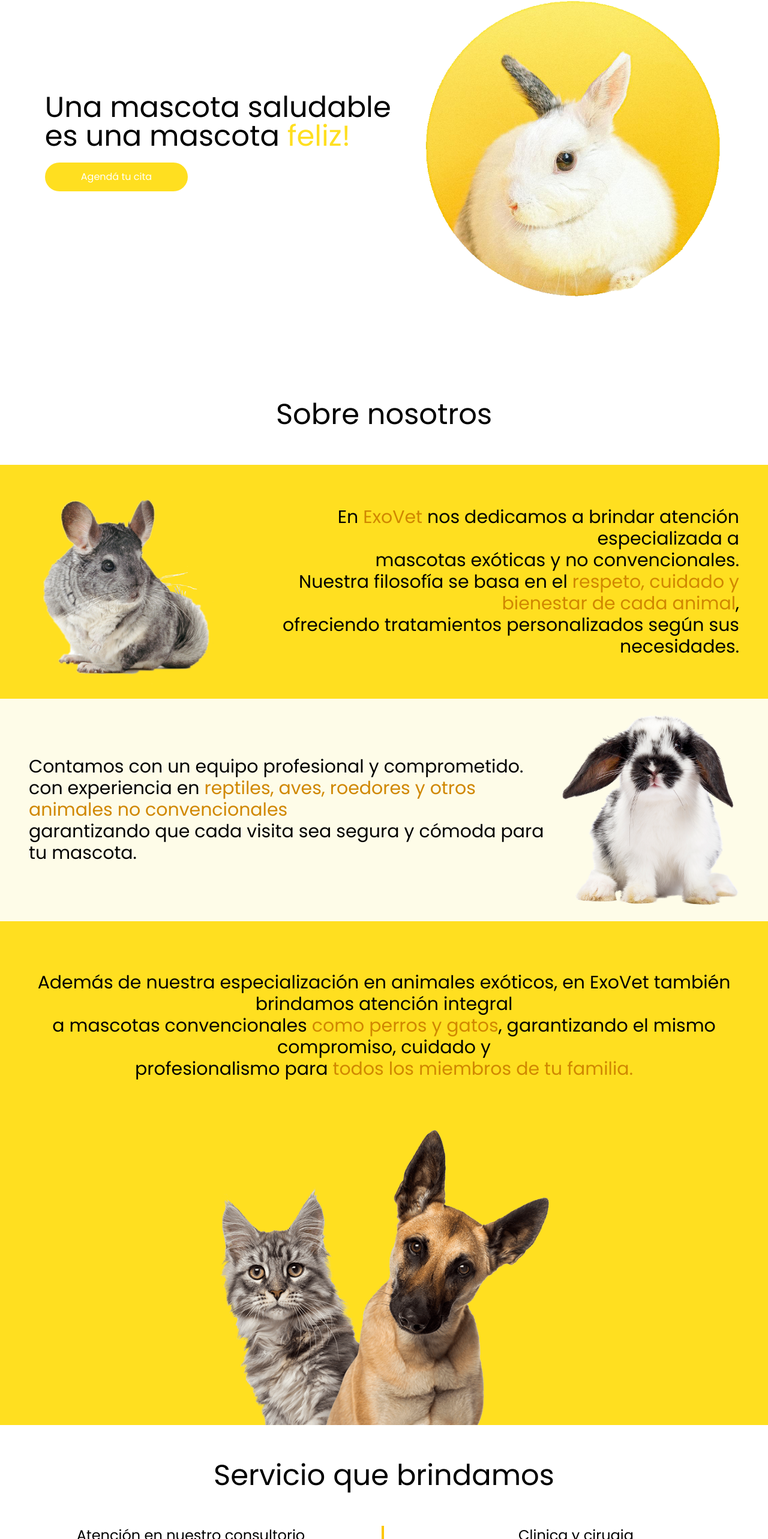
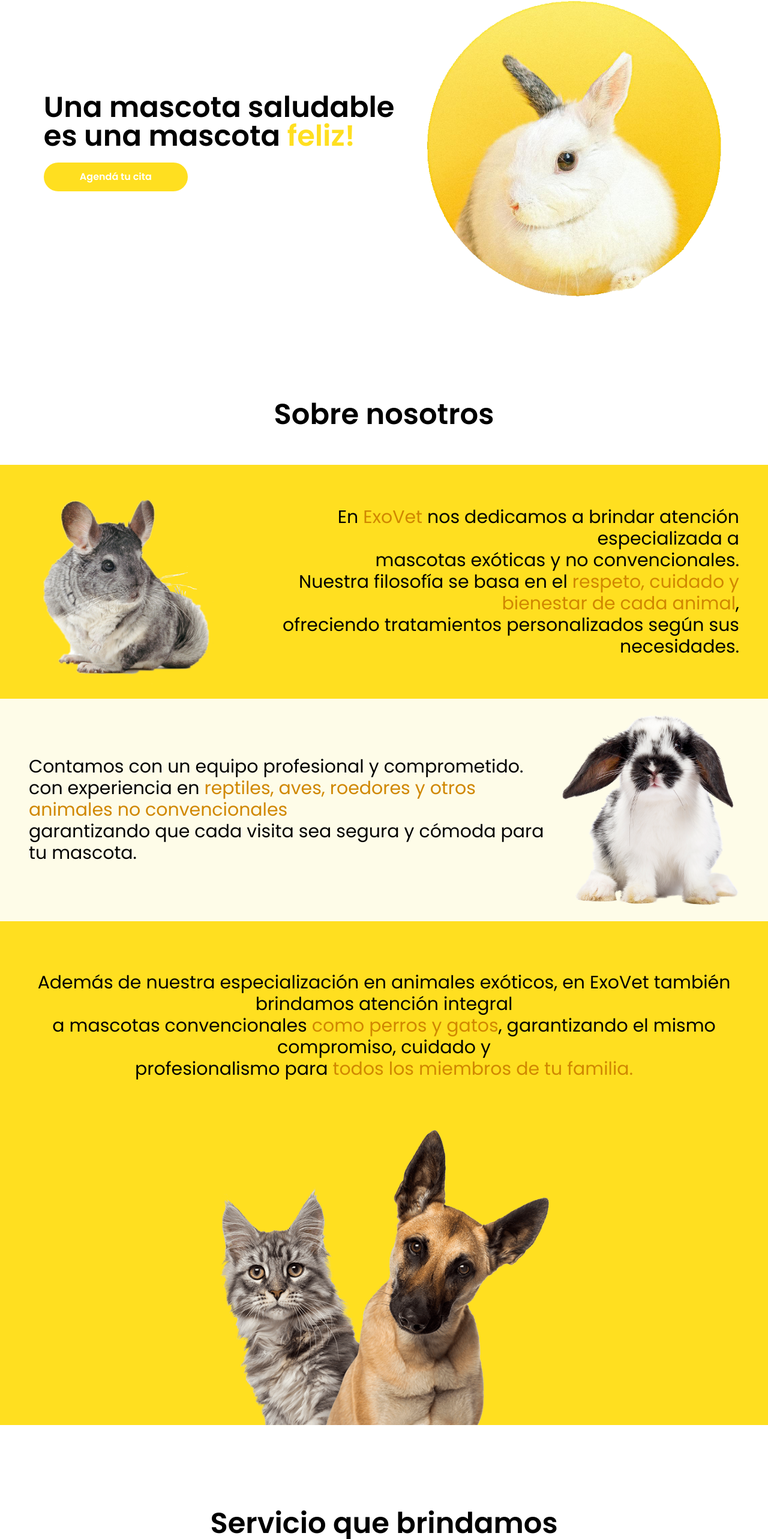
Before and after one commit to damidevel0per/exovet-landing-page, a React (Vite) app: page / in a window 1280 px wide. Shown: the part 197-2763 px from the top of the page at 60% size. Built offline with nearby package versions, Linux system fonts and the light colour scheme.

Commit message:
actualizando estilos y estilos de fuente en distintas sectiones

```diff
--- a/src/App.jsx
+++ b/src/App.jsx
@@ -6,6 +6,7 @@ import Navbar from './components/Navbar'
 import Hero from './components/Hero'
 import Nosotros from './components/Nosotros'
 import Servicios from './components/Servicios'
+import Footer from './components/Footer'
 
 function App() {
   const [count, setCount] = useState(0)
@@ -16,6 +17,7 @@ function App() {
       <Hero/>
       <Nosotros/>
       <Servicios/>
+      <Footer/>
     </>
   )
 }
--- /dev/null
+++ b/src/components/Footer.jsx
@@ -0,0 +1,46 @@
+import React from 'react'
+
+function Footer() {
+  return (
+    <footer className="bg-yellow-400 text-white py-10 mt-20">
+      <div className="max-w-6xl mx-auto px-4 grid grid-cols-1 md:grid-cols-3 gap-8">
+
+        {/* Logo / Nombre */}
+        <div>
+          <h2 className="text-2xl font-bold">ExoVet</h2>
+          <p className="mt-2 text-sm">
+            Cuidando a tus mascotas exóticas y convencionales con dedicación y profesionalismo.
+          </p>
+        </div>
+
+        <div>
+          <h3 className="text-lg font-semibold mb-3">Navegación</h3>
+          <ul className="space-y-2 text-sm">
+            <li><a href="" className="hover:underline">Inicio</a></li>
+            <li><a href="" className="hover:underline">Sobre Nosotros</a></li>
+            <li><a href="" className="hover:underline">Servicios</a></li>
+            <li><a href="" className="hover:underline">Contacto</a></li>
+          </ul>
+        </div>
+
+        <div>
+          <h3 className="text-lg font-semibold mb-3">Contacto</h3>
+          <p className="text-sm">📍 Av. Siempre Viva 123, Ciudad</p>
+          <p className="text-sm">📞 +54 11 1234-5678</p>
+          <p className="text-sm">✉️ email@exovet.com</p>
+          <div className="flex space-x-4 mt-3">
+            <a href="#" className="hover:text-yellow-300">📘 Facebook</a>
+            <a href="#" className="hover:text-yellow-300">📸 Instagram</a>
+          </div>
+        </div>
+      </div>
+
+
+      <div className="mt-10 border-t border-yellow-600 pt-4 text-center text-sm">
+        © {new Date().getFullYear()} ExoVet. Todos los derechos reservados.
+      </div>
+    </footer>
+  )
+}
+
+export default Footer
--- a/src/components/Hero.jsx
+++ b/src/components/Hero.jsx
@@ -4,9 +4,9 @@ const Hero = () => {
   return (
     <section className='bg-white-50 flex justify-around items-center py-20 h-[90vh] sm:px-12 sm:py-6 px-4 py-3'>
         <div>
-            <h1 className='text-5xl text-yellow'>Una mascota saludable <br />es una mascota <span className='text-yellow-300'>feliz!</span></h1>
+            <h1 className='font-semibold text-5xl text-yellow'>Una mascota saludable <br />es una mascota <span className='text-yellow-300'>feliz!</span></h1>
             <div className='py-5'>
-                <button className='bg-yellow-300 rounded-full px-15 py-3 text-white hover:bg-yellow-400'>Agendá tu cita</button>
+                <button className='font-semibold bg-yellow-300 rounded-full px-15 py-3 text-white hover:bg-yellow-400'>Agendá tu cita</button>
             </div>
         </div>
         <div>
--- a/src/components/Navbar.jsx
+++ b/src/components/Navbar.jsx
@@ -11,7 +11,7 @@ const Navbar = () => {
             </div>
 
             <div>
-                <ul className='flex space-x-4'>
+                <ul className='font-semibold flex space-x-4'>
                     <li> <a className='text-white sm:text-lg text-sm hover:text-yellow-600' href="">Inicio</a></li>
                     <li> <a className='text-white sm:text-lg text-sm hover:text-yellow-600' href="">Nosotros</a></li>
                     <li> <a className='text-white sm:text-lg text-sm hover:text-yellow-600' href="">Servicios</a></li>
--- a/src/components/Nosotros.jsx
+++ b/src/components/Nosotros.jsx
@@ -7,7 +7,7 @@ const Nosotros = () => {
   return (
     <section className=''>
         <div >
-          <h2 className='py-15 flex justify-center text-black text-5xl'>Sobre nosotros</h2>
+          <h2 className='font-semibold py-15 flex justify-center text-black text-5xl'>Sobre nosotros</h2>
         </div>
 
         <div>
--- a/src/components/Servicios.jsx
+++ b/src/components/Servicios.jsx
@@ -6,21 +6,21 @@ import Estudio from '../assets/ESTUDIO-CLINICO.JPG'
 
 const Servicios = () => {
   return (
-    <section>
+    <section className='py-20'>
     <div>
         <div>
-          <h2 className='py-15 flex justify-center text-black text-5xl'>Servicio que brindamos</h2>
+          <h2 className='font-semibold py-15 flex justify-center text-black text-5xl'>Servicio que brindamos</h2>
         </div>
     </div>
 
     <div class="grid grid-cols-2 divide-x-4 divide-yellow-400">
         <div className='flex flex-col items-center'>
-            <h2 className=' text-2xl text-center'>Atención en nuestro consultorio</h2>
+            <h2 className='font-semibold text-2xl text-center'>Atención en nuestro consultorio</h2>
             <p className='text-lg text-center mb-6'>Veni con o sin sita previa a plantearnos tu duda sobre tu mascota.</p>
             <img className='w-[600px] max-w-full rounded-lg shadow-lg' src={BunnyConsulta} alt="" />
         </div>
         <div className='flex flex-col items-center'>
-            <h2 className=' text-2xl text-center'>Clinica y cirugia</h2>
+            <h2 className='font-semibold text-2xl text-center'>Clinica y cirugia</h2>
             <p className='text-lg text-center mb-6'>Cirugia y esterilizaciones de felinos, caninos y exóticos.</p>
             <img className='w-[600px] max-w-full rounded-lg shadow-lg' src={PerroCirugia} alt="" />
         </div>
@@ -28,13 +28,13 @@ const Servicios = () => {
 
     <div class="py-20 grid grid-cols-2 divide-x-4 divide-yellow-400">
         <div className='flex flex-col items-center'>
-            <h2 className=' text-2xl text-center'>Diagnóstico y estudios</h2>
+            <h2 className='font-semibold text-2xl text-center'>Diagnóstico y estudios</h2>
             <p className='text-lg text-center mb-6'>Análisis, radiografías y estudios complementarios.</p>
             <img className='w-[600px] max-w-full rounded-lg shadow-lg' src={Estudio} alt="" />
         </div>
 
         <div className='flex flex-col items-center'>
-            <h2 className=' text-2xl text-center'>Atención a domicilio</h2>
+            <h2 className='font-semibold text-2xl text-center'>Atención a domicilio</h2>
             <p className='text-lg text-center mb-6'>Vamos a donde tu mascota nos necesite.</p>
             <img className='w-[600px] max-w-full rounded-lg shadow-lg' src={PerroDomicilio} alt="" />
         </div>
```
